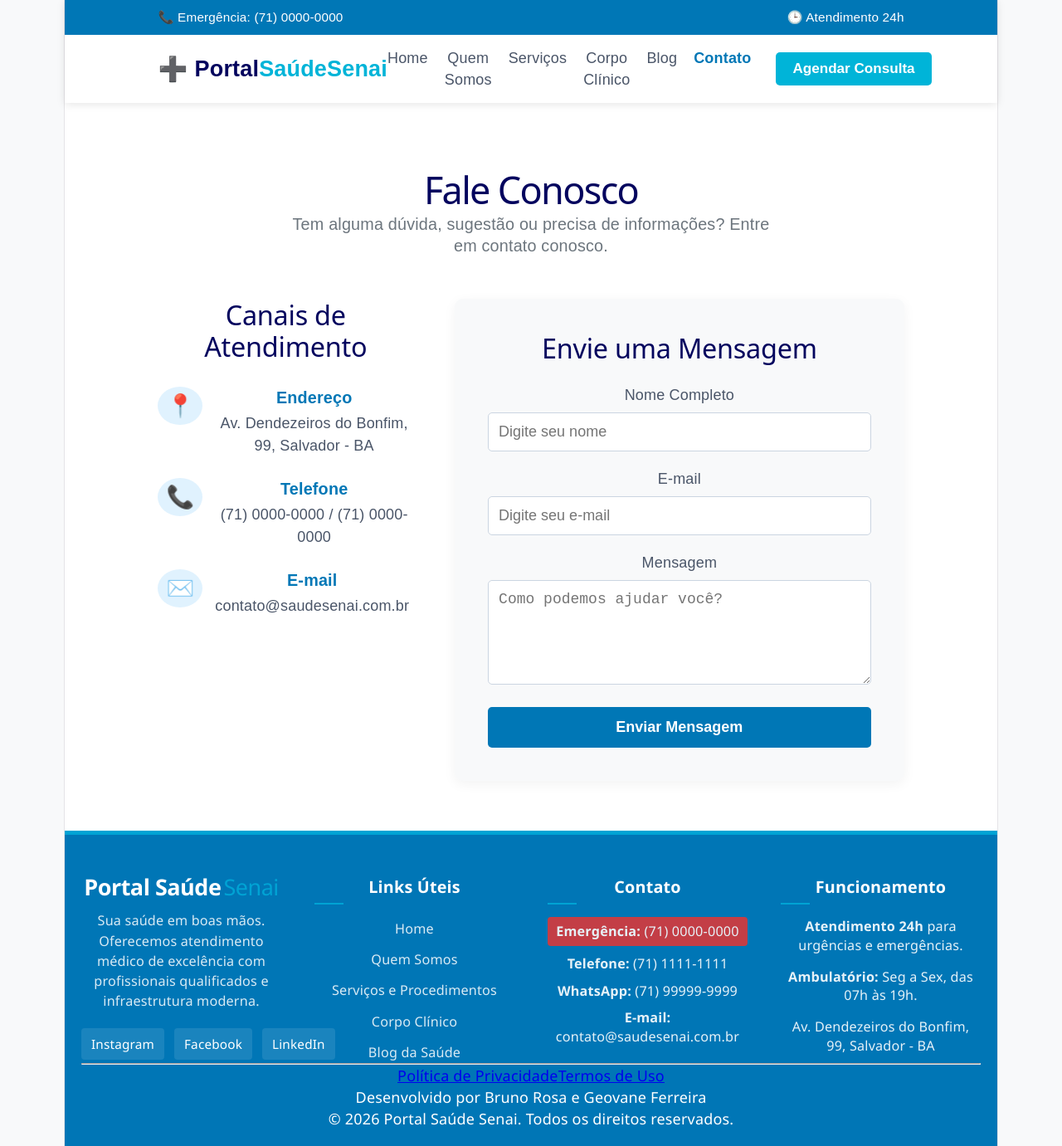
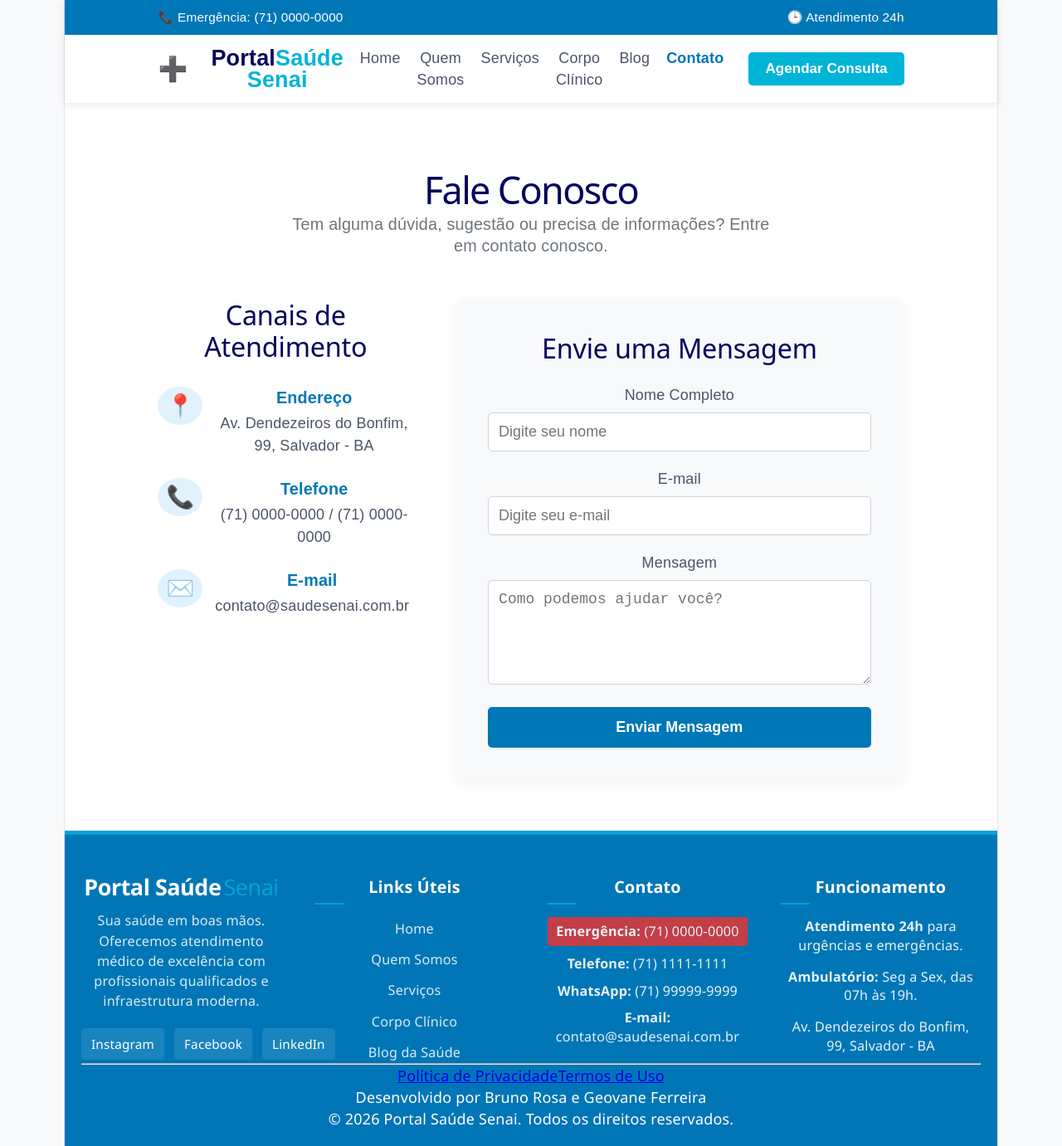
Before and after one commit to GeovaneFerreira26/ativ_portal_saude, a React (Vite) app: page /contato in a window 1280 px wide. Shown: the whole page at 83% size. Built offline with nearby package versions, Linux system fonts and the light colour scheme.

Commit message:
Ajustes finos

```diff
--- a/src/components/Footer/index.jsx
+++ b/src/components/Footer/index.jsx
@@ -1,6 +1,7 @@
 import './style.css';
 
 export default function Footer() {
+
     return (
         <footer className="footer-container">
             {/* Parte Principal do Rodapé: Organizada em Colunas */}
@@ -25,7 +26,7 @@ export default function Footer() {
                     <ul className="footer-links">
                         <li><a href="#home">Home</a></li>
                         <li><a href="#quem-somos">Quem Somos</a></li>
-                        <li><a href="#servicos">Serviços e Procedimentos</a></li>
+                        <li><a href="#servicos">Serviços</a></li>
                         <li><a href="#corpo-clinico">Corpo Clínico</a></li>
                         <li><a href="#blog">Blog da Saúde</a></li>
                     </ul>
--- a/src/components/Navbar/index.jsx
+++ b/src/components/Navbar/index.jsx
@@ -16,7 +16,7 @@ export default function Navbar() {
         {/* Lado Esquerdo: Logo */}
         <div className="navbar-logo">
           <span className="logo-icon">➕</span>
-          <span className="logo-text">Portal<span className="text-highlight">SaúdeSenai</span></span>
+          <span className="logo-text">Portal<span className="text-highlight">Saúde Senai</span></span>
         </div>
 
         {/* Lado Direito: Agrupa os links e o botão juntos na ponta direita */}
```
Also changed, not shown: 1 other file (tests, documents, lock files or other folders).
